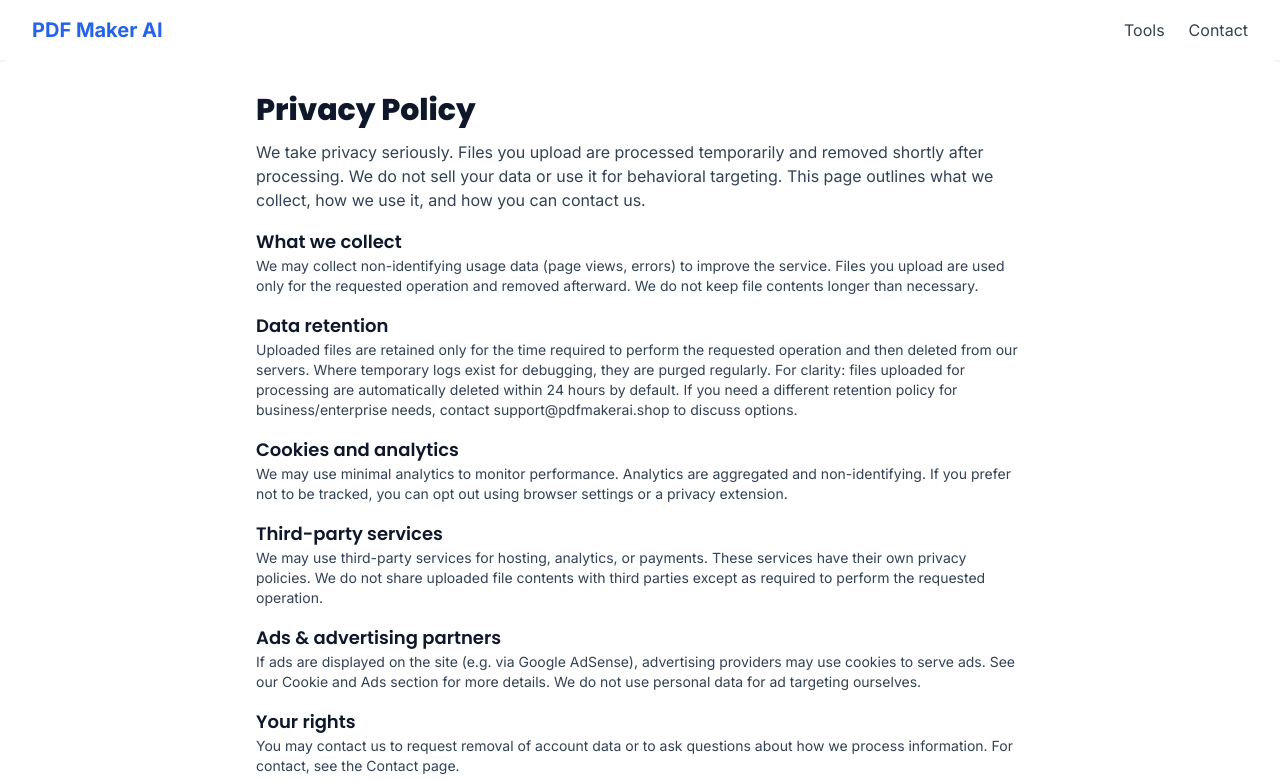
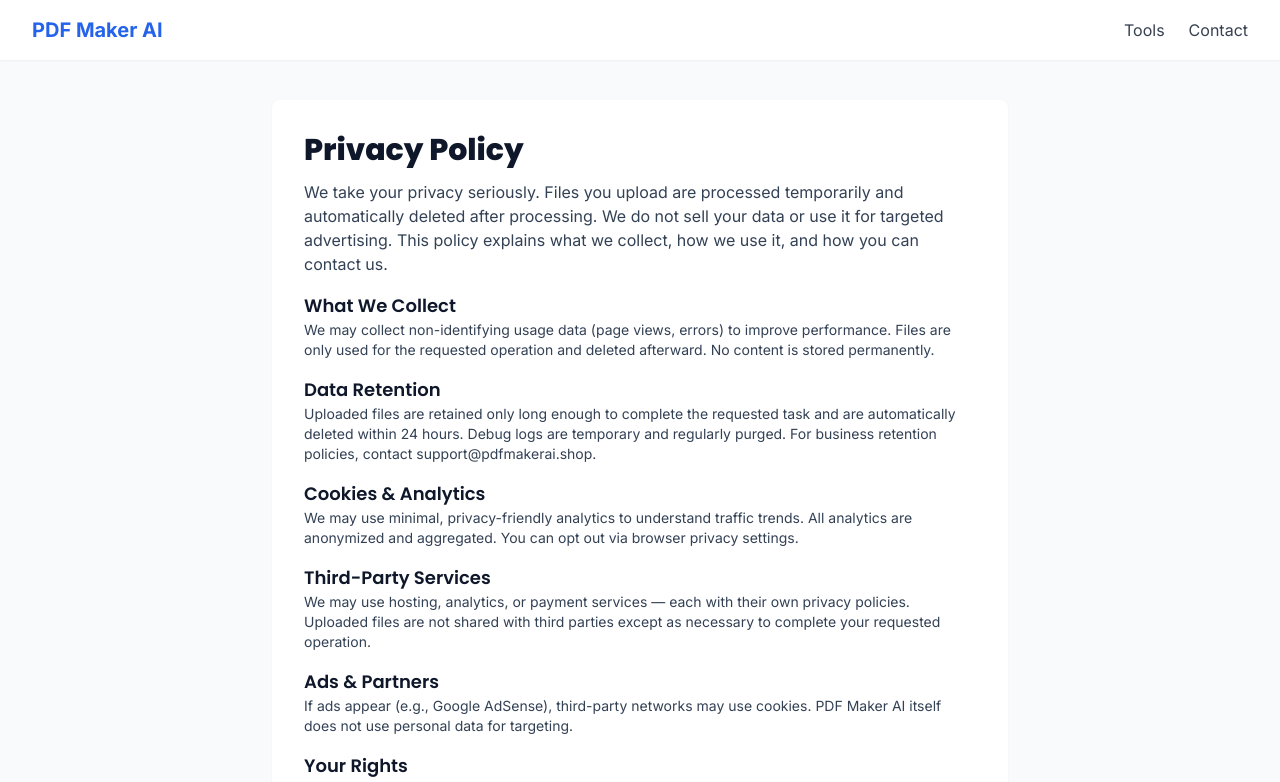
Before and after one commit to studybuild576-commits/my-tool-website, a Next.js app: page /privacy in a window 1280 px wide. Shown: the top 782 px of the page. Built offline with nearby package versions, Linux system fonts and the light colour scheme.

Commit message:
Update page.tsx

```diff
--- a/app/privacy/page.tsx
+++ b/app/privacy/page.tsx
@@ -1,72 +1,121 @@
-export const metadata = {
+// app/privacy/page.tsx
+import type { Metadata } from "next";
+
+export const metadata: Metadata = {
   title: "Privacy Policy — PDF Maker AI",
-  description: "Privacy policy describing how PDF Maker AI handles files, logs and personal data.",
+  description:
+    "Privacy policy explaining how PDF Maker AI handles your files, analytics, and personal data securely. We do not sell or track your information.",
   alternates: { canonical: "https://pdfmakerai.shop/privacy" },
   robots: { index: true, follow: true },
-  openGraph: { title: "Privacy Policy — PDF Maker AI", description: "Privacy policy describing how PDF Maker AI handles files, logs and personal data.", url: "https://pdfmakerai.shop/privacy", images: ["/og-image.png"] },
+  openGraph: {
+    type: "website",
+    siteName: "PDF Maker AI",
+    title: "Privacy Policy — PDF Maker AI",
+    description:
+      "Learn how PDF Maker AI protects your data, deletes uploaded files automatically, and ensures complete privacy for every user.",
+    url: "https://pdfmakerai.shop/privacy",
+    images: ["/og-image.png"],
+  },
+  twitter: {
+    card: "summary_large_image",
+    title: "Privacy Policy — PDF Maker AI",
+    description:
+      "Understand how PDF Maker AI handles and protects your personal and uploaded file data.",
+    images: ["/og-image.png"],
+  },
+};
+
+// ✅ Add FAQ Schema for better SEO ranking
+const metadataScript = {
+  __html: JSON.stringify({
+    "@context": "https://schema.org",
+    "@type": "FAQPage",
+    "mainEntity": [
+      {
+        "@type": "Question",
+        "name": "Does PDF Maker AI store my files?",
+        "acceptedAnswer": {
+          "@type": "Answer",
+          "text": "No, uploaded files are processed temporarily and automatically deleted within 24 hours. PDF Maker AI never stores your files permanently."
+        }
+      },
+      {
+        "@type": "Question",
+        "name": "Does PDF Maker AI share my data?",
+        "acceptedAnswer": {
+          "@type": "Answer",
+          "text": "No, we never sell or share your data. Your uploaded files and activity remain private and are not shared with third parties."
+        }
+      },
+      {
+        "@type": "Question",
+        "name": "Does PDF Maker AI use cookies or analytics?",
+        "acceptedAnswer": {
+          "@type": "Answer",
+          "text": "We use minimal, privacy-friendly analytics to monitor performance. You can opt out using browser settings or extensions."
+        }
+      }
+    ]
+  }),
 };
 
 export default function PrivacyPage() {
   return (
-    <main>
+    <main className="max-w-3xl mx-auto px-4 py-10">
+      {/* ✅ Inject FAQ Schema for Google Rich Snippets */}
+      <script type="application/ld+json" dangerouslySetInnerHTML={metadataScript} />
+
       <section className="bg-white rounded-lg shadow-sm p-8">
-        <div className="max-w-3xl mx-auto">
         <h1 className="text-3xl font-extrabold mb-3">Privacy Policy</h1>
         <p className="text-slate-700 mb-3">
-            We take privacy seriously. Files you upload are processed
-            temporarily and removed shortly after processing. We do not sell
-            your data or use it for behavioral targeting. This page outlines
-            what we collect, how we use it, and how you can contact us.
+          We take your privacy seriously. Files you upload are processed
+          temporarily and automatically deleted after processing. We do not sell
+          your data or use it for targeted advertising. This policy explains what
+          we collect, how we use it, and how you can contact us.
         </p>
 
-          <h2 className="text-lg font-semibold mt-4">What we collect</h2>
+        <h2 className="text-lg font-semibold mt-4">What We Collect</h2>
         <p className="text-sm text-slate-700">
           We may collect non-identifying usage data (page views, errors)
-            to improve the service. Files you upload are used only for the
-            requested operation and removed afterward. We do not keep
-            file contents longer than necessary.
+          to improve performance. Files are only used for the requested operation
+          and deleted afterward. No content is stored permanently.
         </p>
 
-          <h2 className="text-lg font-semibold mt-4">Data retention</h2>
+        <h2 className="text-lg font-semibold mt-4">Data Retention</h2>
         <p className="text-sm text-slate-700">
-            Uploaded files are retained only for the time required to perform
-            the requested operation and then deleted from our servers.
-            Where temporary logs exist for debugging, they are purged regularly.
-            For clarity: files uploaded for processing are automatically deleted within 24 hours by default. If you need a different retention policy for business/enterprise needs, contact support@pdfmakerai.shop to discuss options.
+          Uploaded files are retained only long enough to complete the requested
+          task and are automatically deleted within 24 hours. Debug logs are
+          temporary and regularly purged. For business retention policies,
+          contact support@pdfmakerai.shop.
         </p>
 
-          <h2 className="text-lg font-semibold mt-4">Cookies and analytics</h2>
+        <h2 className="text-lg font-semibold mt-4">Cookies & Analytics</h2>
         <p className="text-sm text-slate-700">
-            We may use minimal analytics to monitor performance. Analytics are
-            aggregated and non-identifying. If you prefer not to be tracked,
-            you can opt out using browser settings or a privacy extension.
+          We may use minimal, privacy-friendly analytics to understand traffic
+          trends. All analytics are anonymized and aggregated. You can opt out
+          via browser privacy settings.
         </p>
 
-          <h2 className="text-lg font-semibold mt-4">Third-party services</h2>
+        <h2 className="text-lg font-semibold mt-4">Third-Party Services</h2>
         <p className="text-sm text-slate-700">
-            We may use third-party services for hosting, analytics, or
-            payments. These services have their own privacy policies. We do
-            not share uploaded file contents with third parties except as
-            required to perform the requested operation.
+          We may use hosting, analytics, or payment services — each with their
+          own privacy policies. Uploaded files are not shared with third parties
+          except as necessary to complete your requested operation.
         </p>
 
-          <h2 className="text-lg font-semibold mt-4">Ads & advertising partners</h2>
+        <h2 className="text-lg font-semibold mt-4">Ads & Partners</h2>
         <p className="text-sm text-slate-700">
-            If ads are displayed on the site (e.g. via Google AdSense),
-            advertising providers may use cookies to serve ads. See our
-            Cookie and Ads section for more details. We do not use personal
-            data for ad targeting ourselves.
+          If ads appear (e.g., Google AdSense), third-party networks may use cookies.
+          PDF Maker AI itself does not use personal data for targeting.
         </p>
 
-          <h2 className="text-lg font-semibold mt-4">Your rights</h2>
+        <h2 className="text-lg font-semibold mt-4">Your Rights</h2>
         <p className="text-sm text-slate-700">
-            You may contact us to request removal of account data or to ask
-            questions about how we process information. For contact, see the
-            Contact page.
+          You can request data deletion or clarification anytime by contacting
+          support@pdfmakerai.shop or visiting our Contact page.
         </p>
 
         <p className="text-xs text-slate-500 mt-4">Last updated: 24 Oct 2025</p>
-        </div>
       </section>
     </main>
   );
```
Lines whose indentation alone changed are shown as unchanged.
